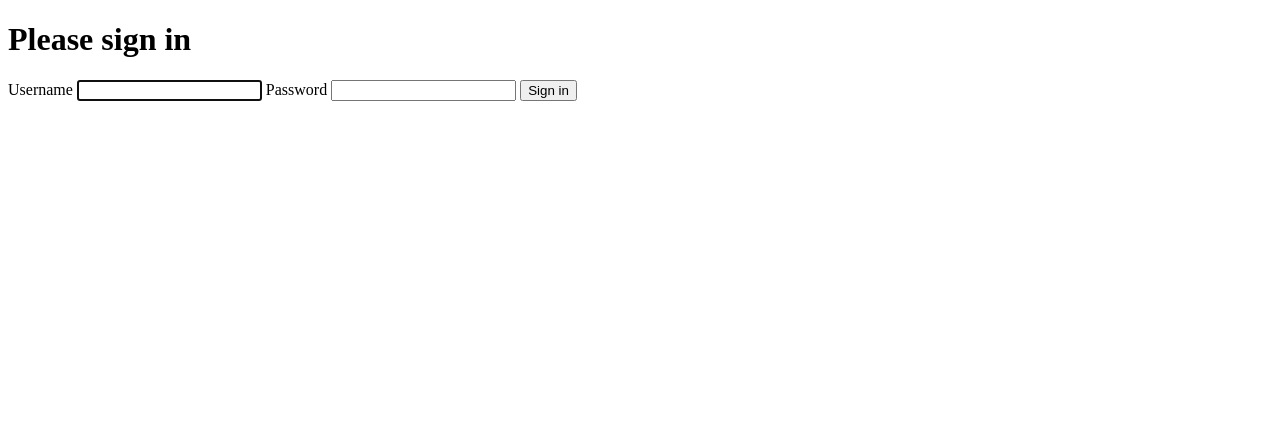
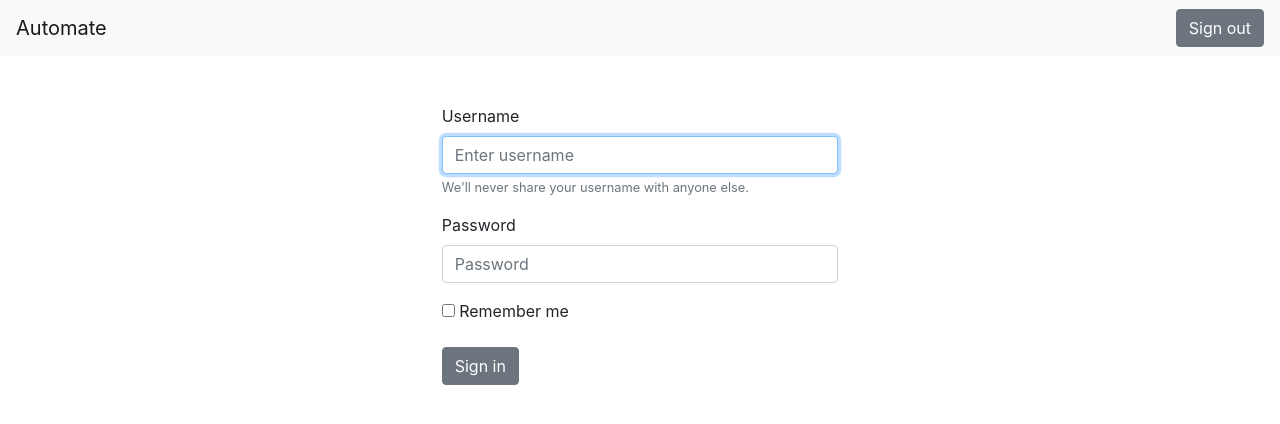
Before and after one commit to DanielWeiser/automate, a Symfony app: template symfony/templates/security/login.html.twig in a window 1280 px wide. Shown: the top 424 px of the page. Run offline with Twig, Linux system fonts and the light colour scheme; the template is opened without the code that fills it, so the values that code supplies are empty; some libraries are stand-ins or nearby versions.

Commit message:
AccessDeniedHandler, login form, header

```diff
--- a/symfony/src/Security/LoginFormAuthenticator.php
+++ b/symfony/src/Security/LoginFormAuthenticator.php
@@ -96,7 +96,7 @@ class LoginFormAuthenticator extends AbstractFormLoginAuthenticator implements P
             return new RedirectResponse($targetPath);
         }
 
-        return new RedirectResponse($this->urlGenerator->generate('/'));
+        return new RedirectResponse($this->urlGenerator->generate('index'));
     }
 
     protected function getLoginUrl()
--- a/symfony/templates/base.html.twig
+++ b/symfony/templates/base.html.twig
@@ -3,10 +3,22 @@
     <head>
         <meta charset="UTF-8">
         <title>{% block title %}Welcome!{% endblock %}</title>
-        {% block stylesheets %}{% endblock %}
+        {% block stylesheets %}
+            <link rel="stylesheet" href="https://maxcdn.bootstrapcdn.com/bootstrap/4.0.0/css/bootstrap.min.css" integrity="sha384-Gn5384xqQ1aoWXA+058RXPxPg6fy4IWvTNh0E263XmFcJlSAwiGgFAW/dAiS6JXm" crossorigin="anonymous">
+        {% endblock %}
     </head>
     <body>
+        <header>
+            <nav class="navbar navbar-light bg-light justify-content-between">
+                <a href="/" class="navbar-brand">Automate</a>
+                <a class="btn btn-secondary my-2 my-sm-0" href="/logout" role="button">Sign out</a>
+            </nav>
+        </header>
         {% block body %}{% endblock %}
-        {% block javascripts %}{% endblock %}
+        {% block javascripts %}
+            <script src="https://code.jquery.com/jquery-3.2.1.slim.min.js" integrity="sha384-KJ3o2DKtIkvYIK3UENzmM7KCkRr/rE9/Qpg6aAZGJwFDMVNA/GpGFF93hXpG5KkN" crossorigin="anonymous"></script>
+            <script src="https://cdnjs.cloudflare.com/ajax/libs/popper.js/1.12.9/umd/popper.min.js" integrity="sha384-ApNbgh9B+Y1QKtv3Rn7W3mgPxhU9K/ScQsAP7hUibX39j7fakFPskvXusvfa0b4Q" crossorigin="anonymous"></script>
+            <script src="https://maxcdn.bootstrapcdn.com/bootstrap/4.0.0/js/bootstrap.min.js" integrity="sha384-JZR6Spejh4U02d8jOt6vLEHfe/JQGiRRSQQxSfFWpi1MquVdAyjUar5+76PVCmYl" crossorigin="anonymous"></script>
+        {% endblock %}
     </body>
 </html>
--- a/symfony/templates/security/login.html.twig
+++ b/symfony/templates/security/login.html.twig
@@ -3,6 +3,9 @@
 {% block title %}Log in!{% endblock %}
 
 {% block body %}
+<div class="container-fluid">
+    <div class="row justify-content-center">
+        <div class="col-md-4 mt-md-5">
             <form method="post">
                 {% if error %}
                     <div class="alert alert-danger">{{ error.messageKey|trans(error.messageData, 'security') }}</div>
@@ -13,30 +16,24 @@
                         You are logged in as {{ app.user.username }}, <a href="{{ path('app_logout') }}">Logout</a>
                     </div>
                 {% endif %}
-
-    <h1 class="h3 mb-3 font-weight-normal">Please sign in</h1>
+                <div class="form-group">
                     <label for="inputUsername">Username</label>
-    <input type="text" value="{{ last_username }}" name="username" id="inputUsername" class="form-control" required autofocus>
+                    <input type="text" value="{{ last_username }}" name="username" class="form-control" id="inputUsername" aria-describedby="inputUsername" placeholder="Enter username" required autofocus>
+                    <small id="usernameHelp" class="form-text text-muted">We'll never share your username with anyone else.</small>
+                </div>
+                <div class="form-group">
                     <label for="inputPassword">Password</label>
-    <input type="password" name="password" id="inputPassword" class="form-control" required>
-
-    <input type="hidden" name="_csrf_token"
-           value="{{ csrf_token('authenticate') }}"
-    >
-
-    {#
-        Uncomment this section and add a remember_me option below your firewall to activate remember me functionality.
-        See https://symfony.com/doc/current/security/remember_me.html
-
+                    <input type="password" name="password" class="form-control" id="inputPassword" placeholder="Password" required>
+                </div>
                 <div class="checkbox mb-3">
                     <label>
                         <input type="checkbox" name="_remember_me"> Remember me
                     </label>
                 </div>
-    #}
-
-    <button class="btn btn-lg btn-primary" type="submit">
-        Sign in
-    </button>
+                <input type="hidden" name="_csrf_token" value="{{ csrf_token('authenticate') }}">
+                <button type="submit" class="btn btn-secondary">Sign in</button>
             </form>
+        </div>
+    </div>
+</div>
 {% endblock %}
```
Also changed, not shown: symfony/src/Controller/AdminController.php (added, +24 -0 lines), symfony/src/Controller/UserController.php (+21 -21 lines), symfony/src/Entity/User.php (+0 -12 lines), symfony/src/Security/AccessDeniedHandler.php (added, +32 -0 lines), symfony/templates/admin/index.html.twig (added, +20 -0 lines), 3 other files. Lines whose indentation alone changed are shown as unchanged.
